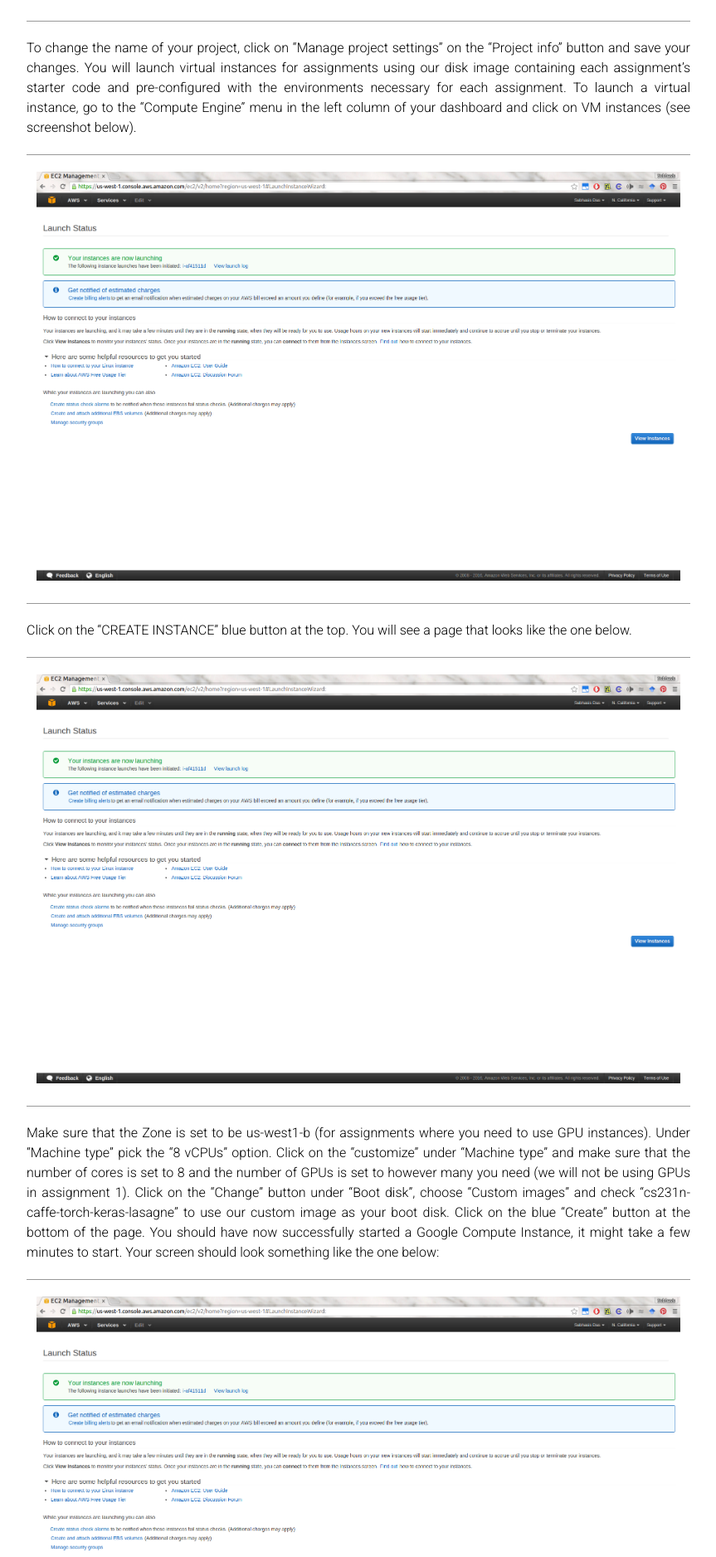
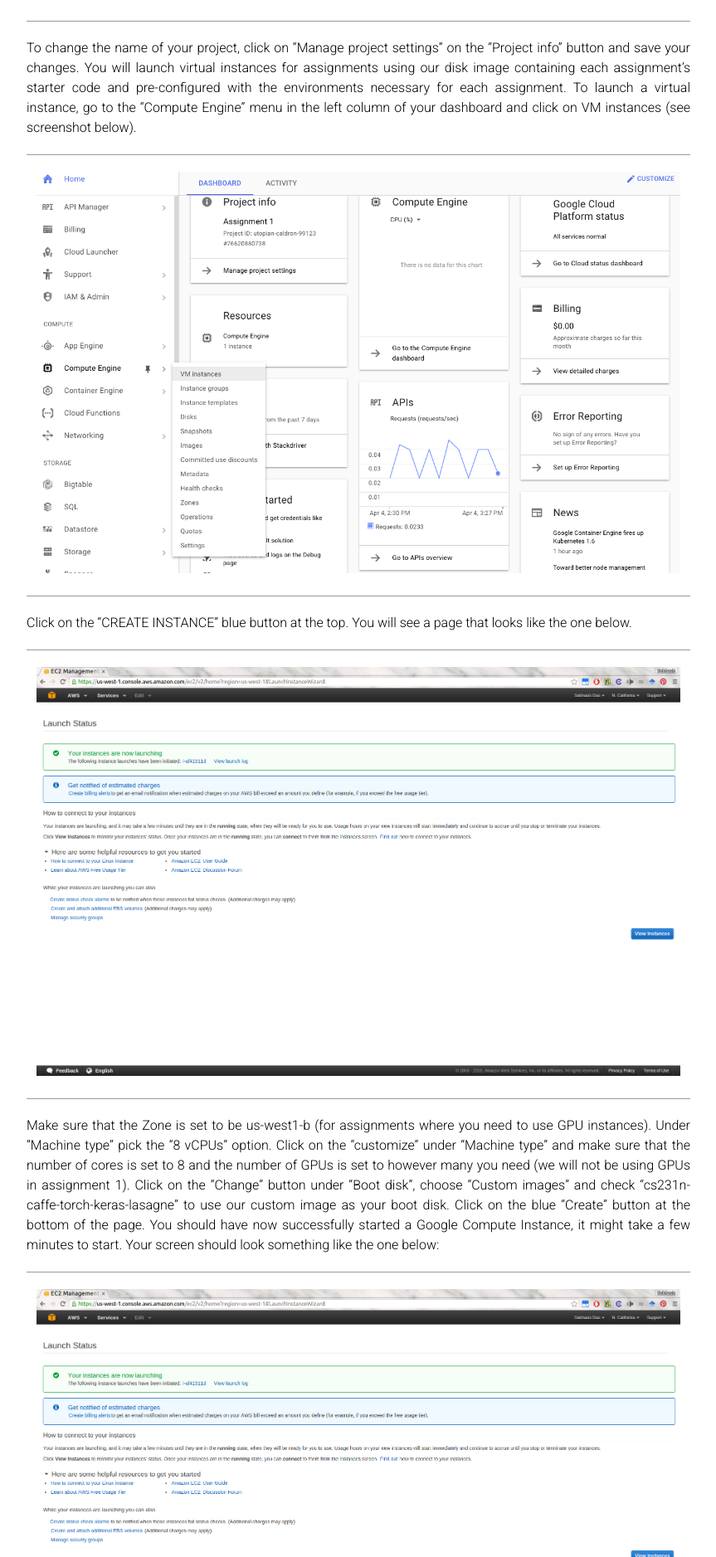
Before and after one commit to cs231n/cs231n.github.io, a Jekyll site: the page built from google_cloud_tutorial.md, in a window 1280 px wide. Shown: the part 2570-4447 px from the top of the page at 83% size, without its empty margins (208-1071 px from the left). Built offline with Jekyll 4.4.1, drawn with Linux system fonts in a browser that asks for light colours.

Commit message:
Update google_cloud_tutorial.md

```diff
--- a/google_cloud_tutorial.md
+++ b/google_cloud_tutorial.md
@@ -32,7 +32,7 @@
 You will launch virtual instances for assignments using our disk image containing each assignment’s starter code and pre-configured with the environments necessary for each assignment. To launch a virtual instance, go to the “Compute Engine” menu in the left column of your dashboard and click on VM instances (see screenshot below).
 
 <div class='fig figcenter fighighlight'>
-  <img src='/assets/launching-screen.png'>
+  <img src='/assets/cloud-instance-dashboard-screen.png'>
 </div>
 
 Click on the “CREATE INSTANCE” blue button at the top. You will see a page that looks like the one below.
```
